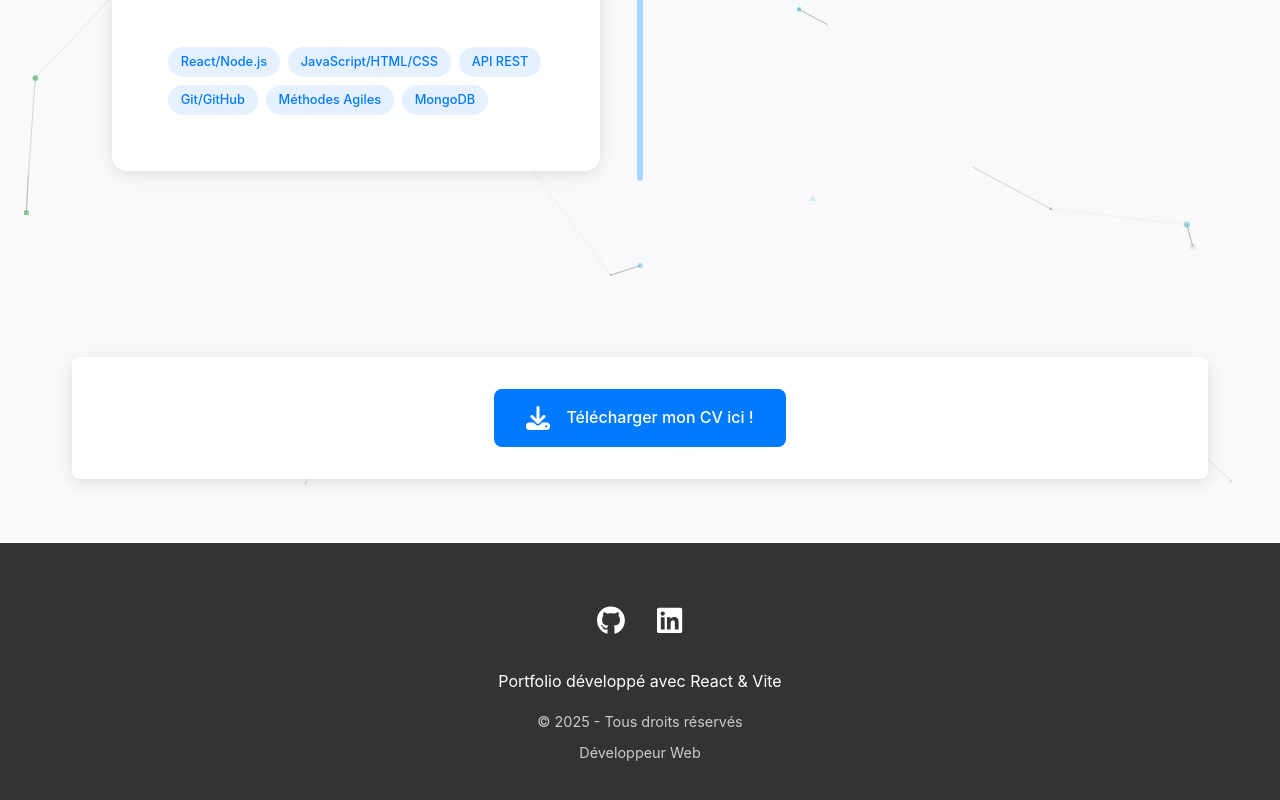
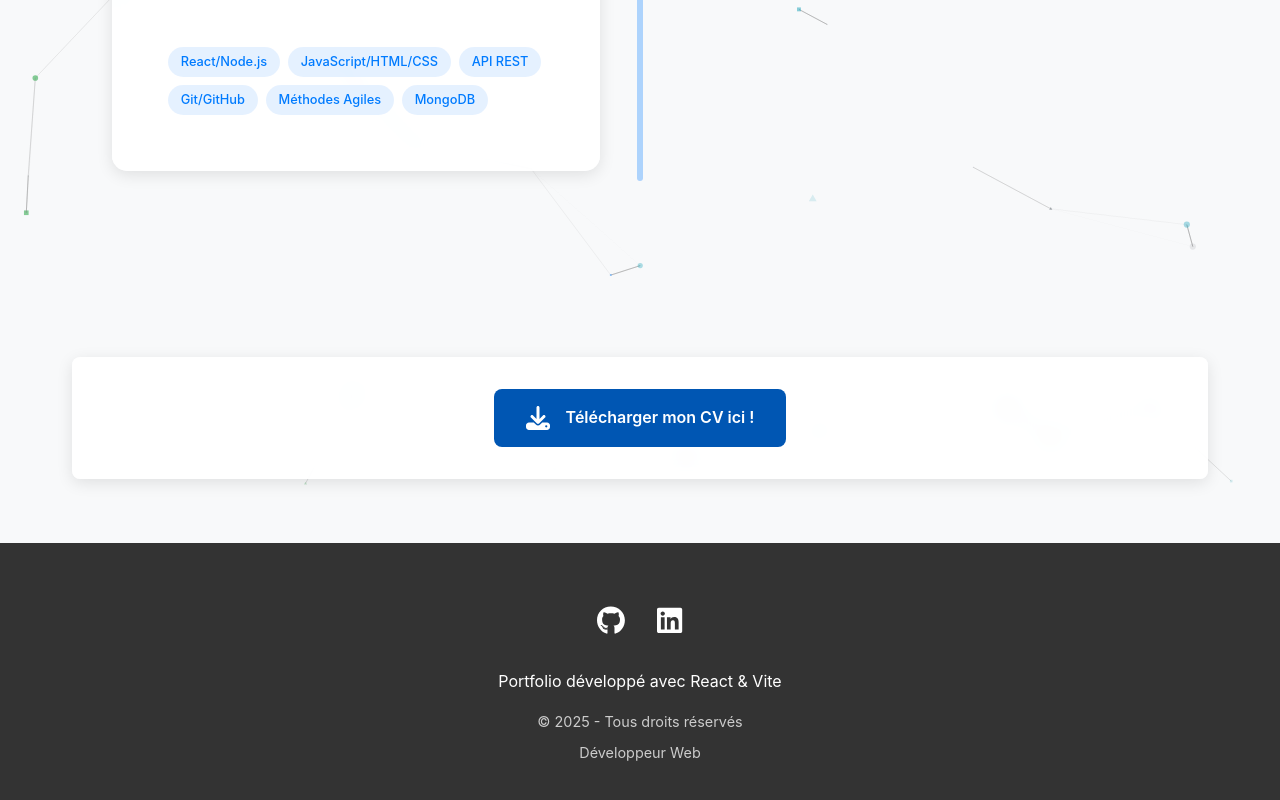
Before and after one commit to Poulidor-Jo/Portfolio-Dev, a React (Vite) app: page / in a window 1280 px wide. Shown: the part 2455-3255 px from the top of the page. Built offline with nearby package versions, Linux system fonts and the light colour scheme.

Commit message:
correct-wave

```diff
--- a/src/components/Home/Home.scss
+++ b/src/components/Home/Home.scss
@@ -265,16 +265,16 @@
       display: inline-flex;
       align-items: center;
       gap: 1rem;
-      background-color: #007bff;
-      color: white;
+      background-color: #0056b3; // Couleur plus foncée pour un meilleur contraste
+      color: #ffffff; // Blanc pur pour un meilleur contraste
       padding: 1rem 2rem;
       border-radius: 8px;
       text-decoration: none;
-      font-weight: 500;
+      font-weight: 600; // Police plus grasse pour améliorer la lisibilité
       transition: background-color 0.3s ease;
 
       &:hover {
-        background-color: #0056b3;
+        background-color: #003d80; // Version encore plus foncée pour le hover
       }
 
       svg {
```
